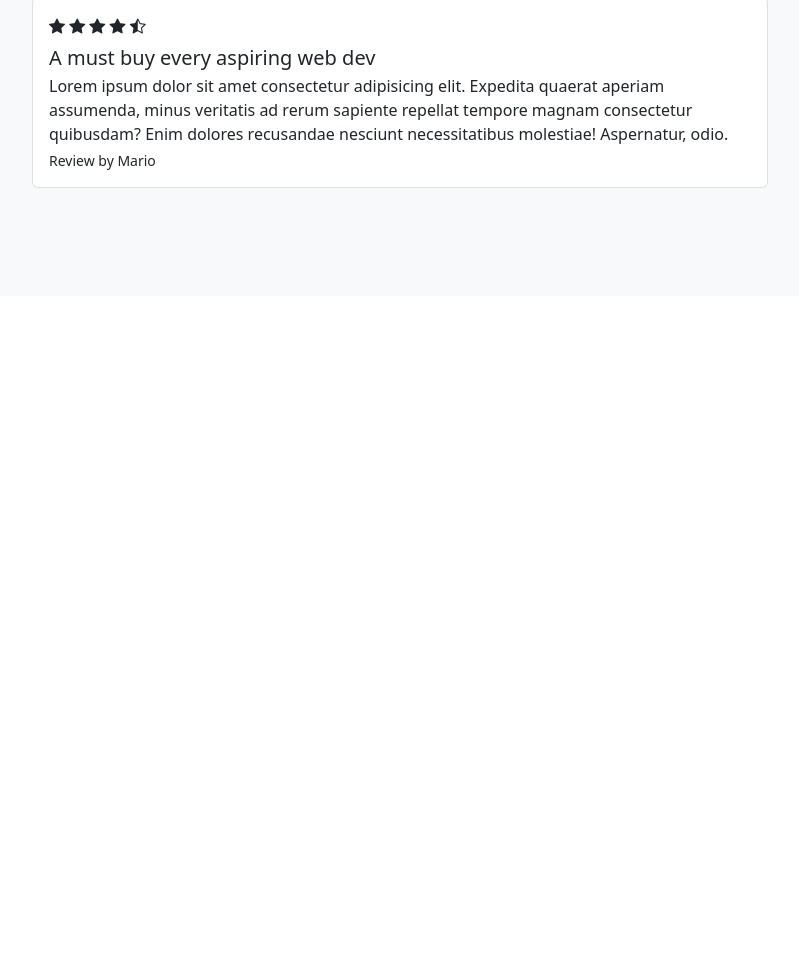
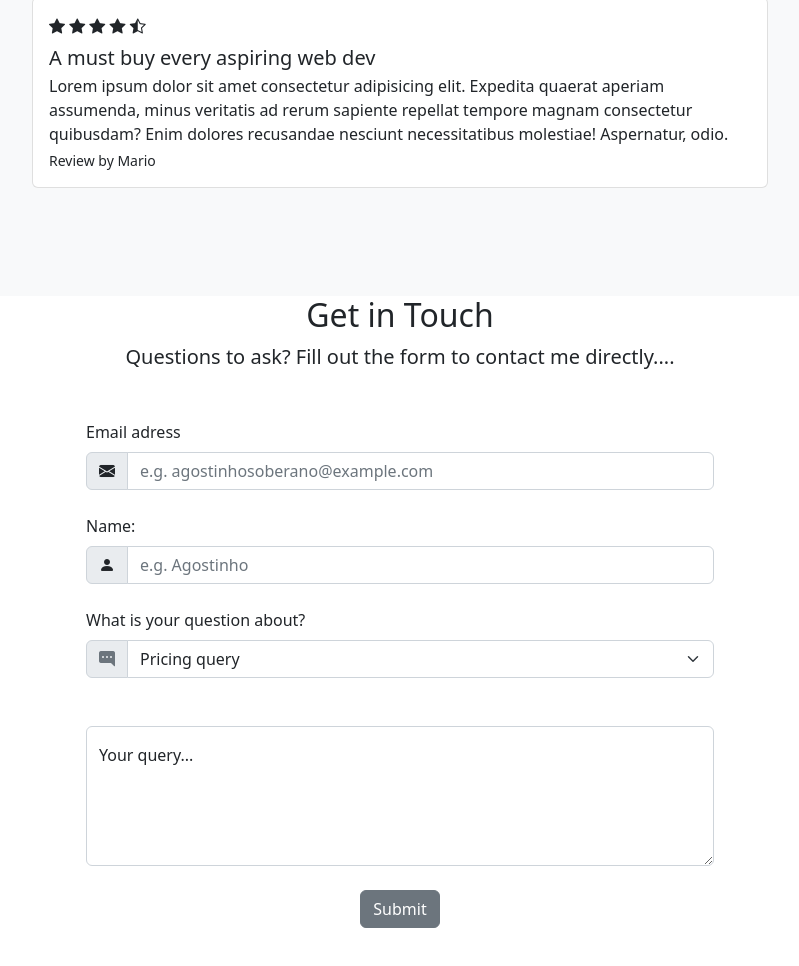
Before and after one commit to GutoAS/bootstrap_project, a plain HTML site: page index.html in a window 1280 px wide. Shown: the part 3385-4351 px from the top of the page, without its empty margins (240-1039 px from the left). Before the commit the page ends 3681 px from the top, so only its background shows below. Drawn offline with nearby package versions, Linux system fonts and the light colour scheme.

Commit message:
creating Html Contact Form Section

```diff
--- a/index.html
+++ b/index.html
@@ -505,6 +505,78 @@
 
     <!--******************** contact form ***********************-->
 
+    <div id="contact">
+      <div class="contact-lg">
+        <div class="text-center">
+          <h2>Get in Touch</h2>
+          <p class="lead">
+            Questions to ask? Fill out the form to contact me directly....
+          </p>
+        </div>
+        <div class="row justify-content-center my-5">
+          <div class="col-lg-6">
+            <form action="https://formspree.io/f/xlevybzg" method="post">
+              <label for="email" class="form-label">Email adress</label>
+              <div class="mb-4 input-group">
+                <span class="input-group-text">
+                  <i class="bi bi-envelope-fill"></i>
+                </span>
+                <input
+                  name="email"
+                  required
+                  type="email"
+                  class="form-control"
+                  id="email"
+                  placeholder="e.g. agostinhosoberano@example.com"
+                />
+              </div>
+              <label for="name" class="form-label">Name: </label>
+              <div class="input-group mb-4">
+                <span class="input-group-text">
+                  <i class="bi bi-person-fill"></i>
+                </span>
+                <input
+                  required
+                  type="text"
+                  class="form-control"
+                  id="name"
+                  name="full-name"
+                  placeholder="e.g. Agostinho"
+                />
+              </div>
+              <label for="subject" class="form-label"
+                >What is your question about?</label
+              >
+              <div class="mb-4 input-group">
+                <span class="input-group-text">
+                  <i class="bi bi-chat-right-dots-fill text-secondary"></i>
+                </span>
+                <select class="form-select" id="subject">
+                  <option value="pricing" selected>Pricing query</option>
+                  <option value="content">Content query</option>
+                  <option value="other">Other query</option>
+                </select>
+              </div>
+              <div class="mb-4 mt-5 form-floating">
+                <textarea
+                  required
+                  class="form-control"
+                  id="query"
+                  style="height: 140px"
+                  placeholder="query"
+                  name="message"
+                ></textarea>
+                <label for="query">Your query...</label>
+              </div>
+              <div class="mb-4 text-center">
+                <button type="submit" class="btn btn-secondary">Submit</button>
+              </div>
+            </form>
+          </div>
+        </div>
+      </div>
+    </div>
+
     <!--************************* get updates / modal trigger ***********************-->
 
     <script
```
